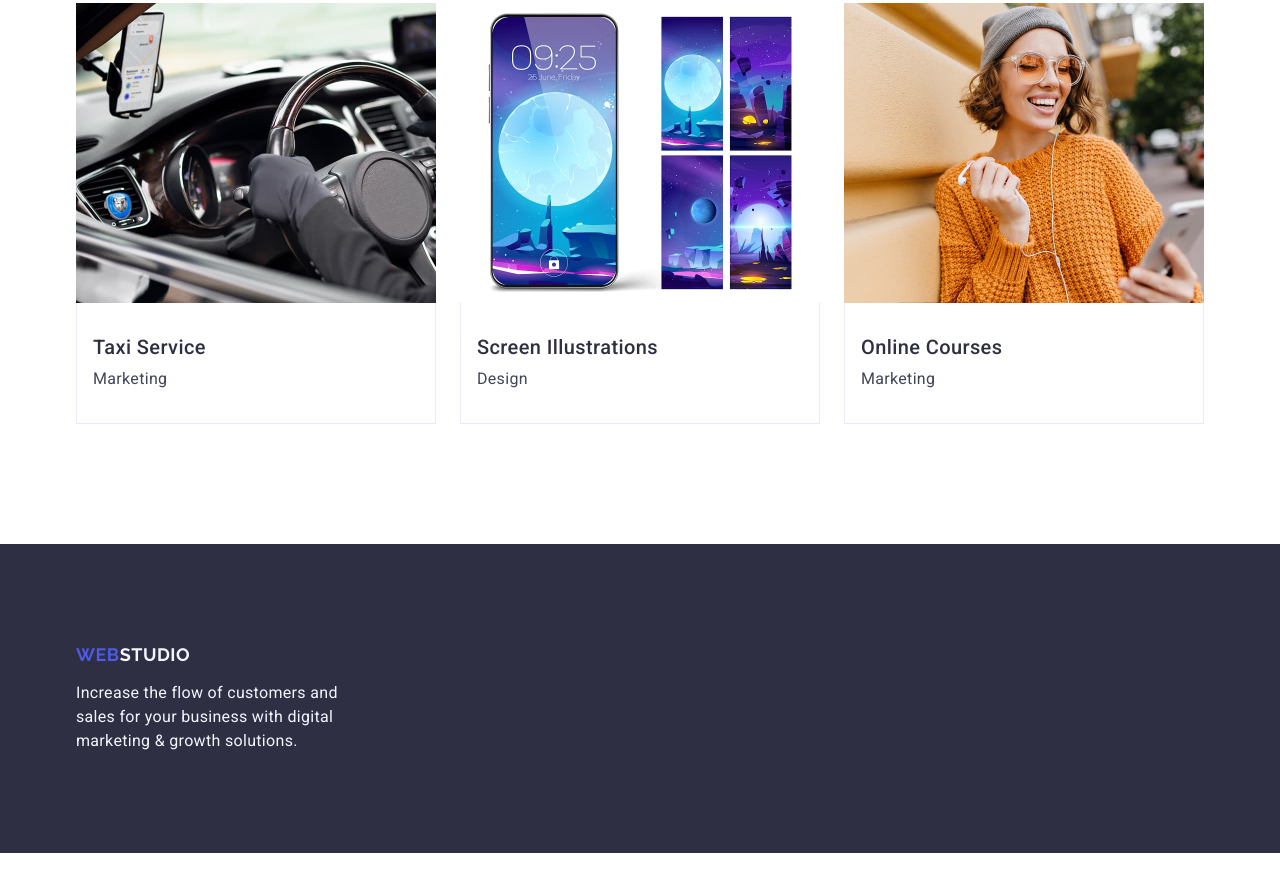
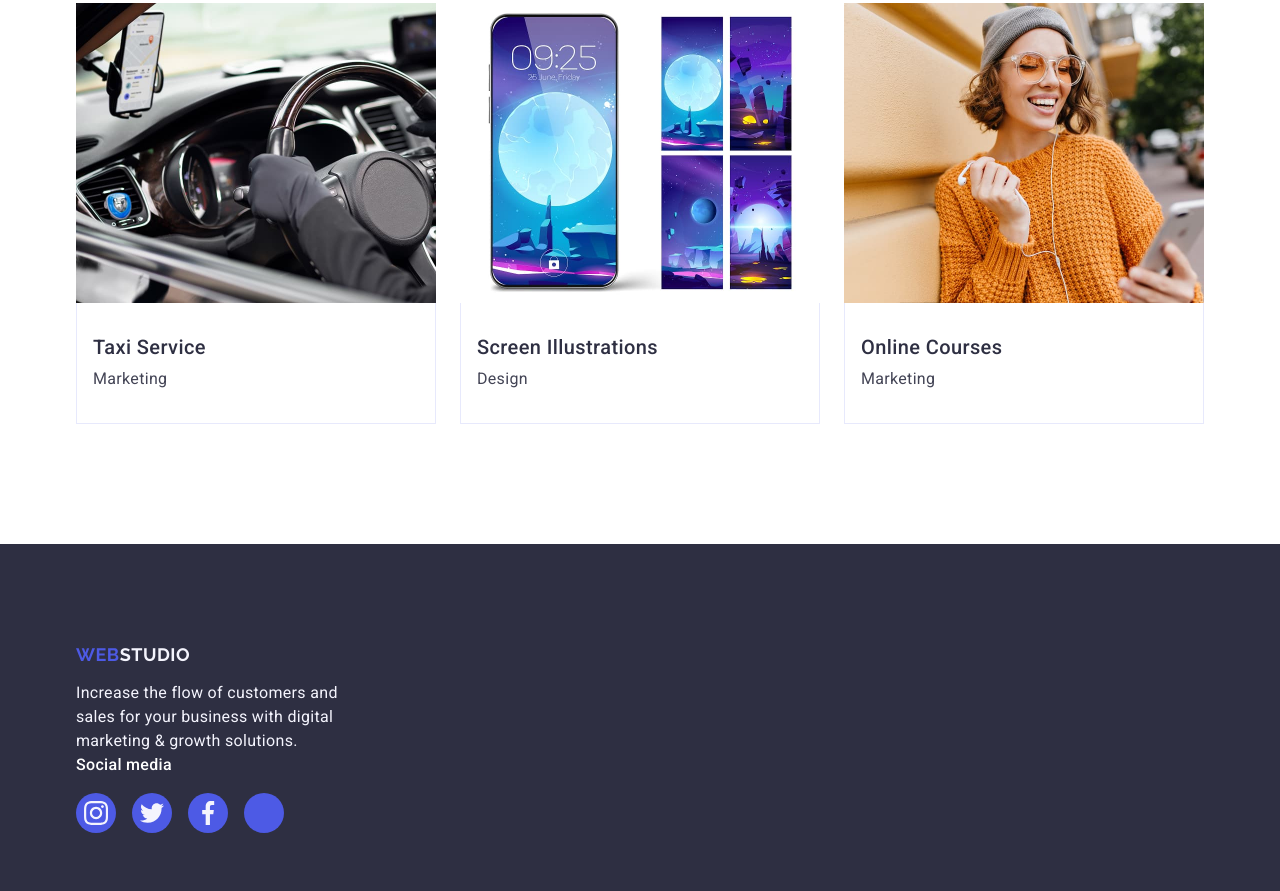
Before and after one commit to Valentyna-Pidopryhora/goit-markup-hw-04, a plain HTML site: page index.html in a window 1280 px wide. Shown: the part 2615-3506 px from the top of the page. Before the commit the page ends 3468 px from the top, so only its background shows below. Drawn offline with nearby package versions, Linux system fonts and the light colour scheme.

Commit message:
add footer-icons

```diff
--- a/css/styles.css
+++ b/css/styles.css
@@ -396,3 +396,37 @@ img {
 .footer-logo-part {
   color: #f4f4fd;
 }
+
+.footer-sosial-header {
+  font-weight: 500;
+  font-size: 16px;
+  line-height: 1.5;
+  letter-spacing: 0.02em;
+  color: #fff;
+  margin-bottom: 16px;
+}
+.footer-social-list {
+  display: flex;
+  gap: 16px;
+}
+.footer-social-item {
+  width: 40px;
+  height: 40px;
+}
+.footer-social-link {
+  width: 100%;
+  height: 100%;
+  background-color: #4d5ae5;
+  border-radius: 50%;
+  display: flex;
+  align-items: center;
+  justify-content: center;
+  transition: background-color 250ms cubic-bezier(0.4, 0, 0.2, 1);
+}
+.footer-social-icon {
+  fill: #f4f4fd;
+}
+.footer-social-link:hover,
+.footer-social-link:focus {
+  background-color: #31d0aa;
+}
--- a/index.html
+++ b/index.html
@@ -505,6 +505,39 @@
           Increase the flow of customers and sales for your business with
           digital marketing & growth solutions.
         </p>
+        <div class="footer-social-container">
+          <p class="footer-sosial-header">Social media</p>
+          <ul class="footer-social-list">
+            <li class="footer-social-item">
+              <a href="" class="footer-social-link">
+                <svg class="footer-social-icon" width="24" height="24">
+                  <use href="./images/icons.svg#icon-instagram"></use>
+                </svg>
+              </a>
+            </li>
+            <li class="footer-social-item">
+              <a href="" class="footer-social-link">
+                <svg class="footer-social-icon" width="24" height="24">
+                  <use href="./images/icons.svg#icon-twitter"></use>
+                </svg>
+              </a>
+            </li>
+            <li class="footer-social-item">
+              <a href="" class="footer-social-link">
+                <svg class="footer-social-icon" width="24" height="24">
+                  <use href="./images/icons.svg#icon-facebook"></use>
+                </svg>
+              </a>
+            </li>
+            <li class="footer-social-item">
+              <a href="" class="footer-social-link">
+                <svg class="footer-social-icon" width="24" height="24">
+                  <use href="./images/icons.svg#icon-linkedin-1"></use>
+                </svg>
+              </a>
+            </li>
+          </ul>
+        </div>
       </div>
     </footer>
   </body>
```
